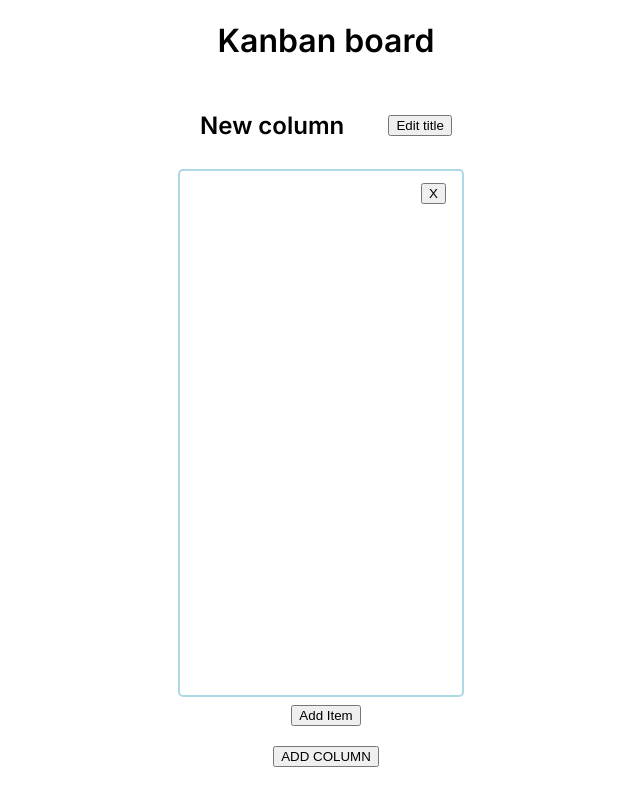
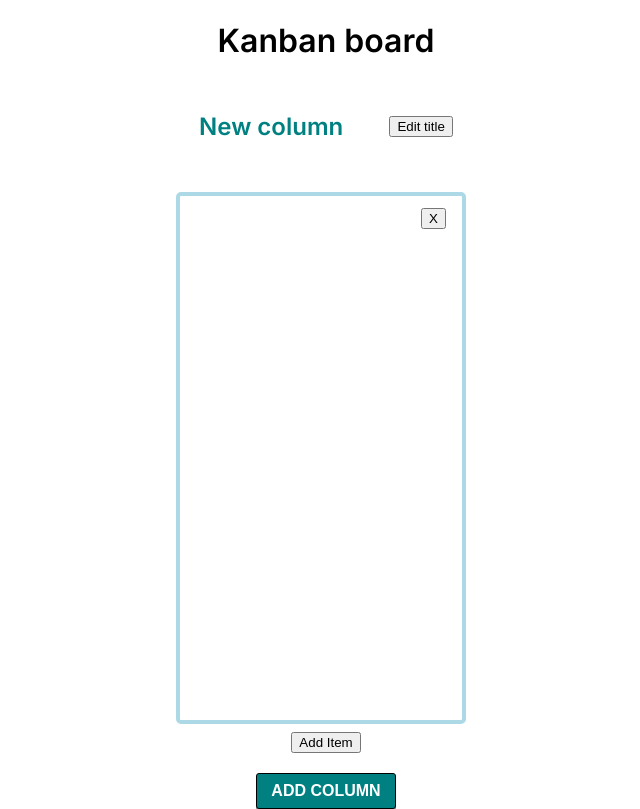
Before and after one commit to mo-mar/kanban-board, a React (Create React App) app: page / in a window 1280 px wide. Both pictures are taken after a click on the button "ADD COLUMN". Shown: the whole page, without its empty margins (314-954 px from the left). Built offline with nearby package versions, Linux system fonts and the light colour scheme.

Commit message:
some style updates and logic fix

```diff
--- a/src/Components/BoardColumn.js
+++ b/src/Components/BoardColumn.js
@@ -12,7 +12,7 @@ const StyledColumnHeader = styled.div`
   display: flex;
   justify-content: space-around;
   align-items: center;
-  height: 87px;
+  height: 90px;
 `;
 
 const StyledTitleForm = styled.form`
@@ -34,9 +34,10 @@ const StyledColumnBody = styled.div`
   width: 250px;
   height: 500px;
   overflow-y: auto;
-  border: 2px solid lightblue;
+  border: 4px solid lightblue;
   border-radius: 5px 5px;
   margin-right: 10px;
+  margin-top: 20px;
   background-color: ${(props) =>
     props.snapshot.isDraggingOver ? 'lightblue' : 'white'};
 `;
@@ -53,11 +54,21 @@ const StyledAddItemButton = styled.button`
   margin-bottom: 20px;
 `;
 
-const StyledColumnTitle = styled.h2``;
+const StyledColumnTitle = styled.h2`
+  color: teal;
+`;
+
+const StyledTitleErrorField = styled.div`
+  width: 100%;
+  color: red;
+  margin-top: -25px;
+  text-align: center;
+`;
 
 export default function BoardColumn(props) {
-  const [columnTitle, setColumnTitle] = useState(props.column.name);
+  const [columnTitle, setColumnTitle] = useState(props.column.title);
   const [isEditingTitle, setIsEditingTitle] = useState(false);
+  const [titleError, setTitleError] = useState('');
   const [isAddingItemText, setIsAddingItemText] = useState(false);
   const [itemText, setItemText] = useState('');
 
@@ -69,8 +80,17 @@ export default function BoardColumn(props) {
     setIsAddingItemText(!isAddingItemText);
   };
 
+  const cancelEditingTitle = () => {
+    toggleIsEditingColumnTitle();
+    setColumnTitle(props.column.title);
+  };
+
   const saveTitle = (event) => {
     event.preventDefault();
+    if (!columnTitle) {
+      setTitleError('Please enter a valid column title.');
+      return;
+    }
     props.updateColumnTitle(props.id, columnTitle);
     setIsEditingTitle(!isEditingTitle);
   };
@@ -85,24 +105,24 @@ export default function BoardColumn(props) {
     <Droppable droppableId={`${props.id}`} key={props.id}>
       {(provided, snapshot) => {
         return (
+          <StyledContainer>
+            {isEditingTitle ? (
               <Fragment>
-            <StyledContainer>
-              <div>
-                {isEditingTitle ? (
                 <StyledTitleForm onSubmit={(event) => saveTitle(event)}>
                   <input
                     type="text"
                     value={columnTitle}
                     onChange={(event) => setColumnTitle(event.target.value)}
                   />
-                    <button
-                      type="button"
-                      onClick={() => toggleIsEditingColumnTitle()}
-                    >
+                  <button type="button" onClick={() => cancelEditingTitle()}>
                     Cancel
                   </button>
                   <button type="submit">Save</button>
                 </StyledTitleForm>
+                {titleError ? (
+                  <StyledTitleErrorField>{titleError}</StyledTitleErrorField>
+                ) : null}
+              </Fragment>
             ) : (
               <StyledColumnHeader>
                 <StyledColumnTitle>{columnTitle}</StyledColumnTitle>
@@ -111,7 +131,6 @@ export default function BoardColumn(props) {
                 </button>
               </StyledColumnHeader>
             )}
-              </div>
             <StyledColumnBody
               snapshot={snapshot}
               {...provided.droppableProps}
@@ -139,16 +158,10 @@ export default function BoardColumn(props) {
                   type="text"
                   onChange={(event) => setItemText(event.target.value)}
                 />
-                  <button
-                    type="button"
-                    onClick={() => toggleIsAddingItemText()}
-                  >
+                <button type="button" onClick={() => toggleIsAddingItemText()}>
                   Cancel
                 </button>
-                  <button
-                    type="submit"
-                    onClick={(event) => saveItemText(event)}
-                  >
+                <button type="submit" onClick={(event) => saveItemText(event)}>
                   Save
                 </button>
               </StyledItemTextForm>
@@ -158,7 +171,6 @@ export default function BoardColumn(props) {
               </StyledAddItemButton>
             )}
           </StyledContainer>
-          </Fragment>
         );
       }}
     </Droppable>
--- a/src/Containers/KanbanBoard/KanbanBoard.js
+++ b/src/Containers/KanbanBoard/KanbanBoard.js
@@ -2,6 +2,26 @@ import React, { useState } from 'react';
 import BoardBody from './BoardBody/BoardBody';
 import { DragDropContext } from 'react-beautiful-dnd';
 import { v4 as uuidv4 } from 'uuid';
+import styled from 'styled-components';
+
+const StyledAddColumnButton = styled.button`
+  padding: 8px 14px;
+  color: white;
+  background: teal;
+  border-radius: 3px 3px 3px;
+  font-weight: 700;
+  border: 1px solid black;
+  font-size: 16px;
+  box-shadow: 0 5px #999;
+  &:hover {
+    color: teal;
+    background: white;
+  }
+  &:active {
+    transform: translateY(4px);
+    box-shadow: 0 2px #999;
+  }
+`;
 
 const onDragEnd = (result, columns, setColumns) => {
   if (!result.destination) return;
@@ -51,7 +71,7 @@ export default function KanbanBoard() {
       setColumns({
         ...columns,
         [uuidv4()]: {
-          name: 'New column',
+          title: 'New column',
           items: [],
         },
       });
@@ -59,22 +79,23 @@ export default function KanbanBoard() {
   };
 
   const removeColumn = (columnId) => {
-    debugger;
     if (!Object.keys(columns).length) {
       setError('No columns left');
       return;
     } else {
       setError('');
-      delete columns[columnId];
-      setColumns({ ...columns });
+      let newColumns = { ...columns };
+      delete newColumns[columnId];
+      setColumns({ ...newColumns });
     }
   };
 
   const updateColumnTitle = (columnId, newTitle) => {
-    let columnToUpdate = columns[columnId];
+    let newColumns = { ...columns };
+    let columnToUpdate = newColumns[columnId];
     if (columnToUpdate.title !== newTitle) {
       columnToUpdate.title = newTitle;
-      setColumns({ ...columns });
+      setColumns({ ...newColumns });
     } else {
       return;
     }
@@ -100,7 +121,9 @@ export default function KanbanBoard() {
         addItem={addItem}
         updateColumnTitle={updateColumnTitle}
       />
-      <button onClick={addColumn}>ADD COLUMN</button>
+      <StyledAddColumnButton onClick={addColumn}>
+        ADD COLUMN
+      </StyledAddColumnButton>
       {error ? error : null}
     </DragDropContext>
   );
```
Lines whose indentation alone changed are shown as unchanged.
